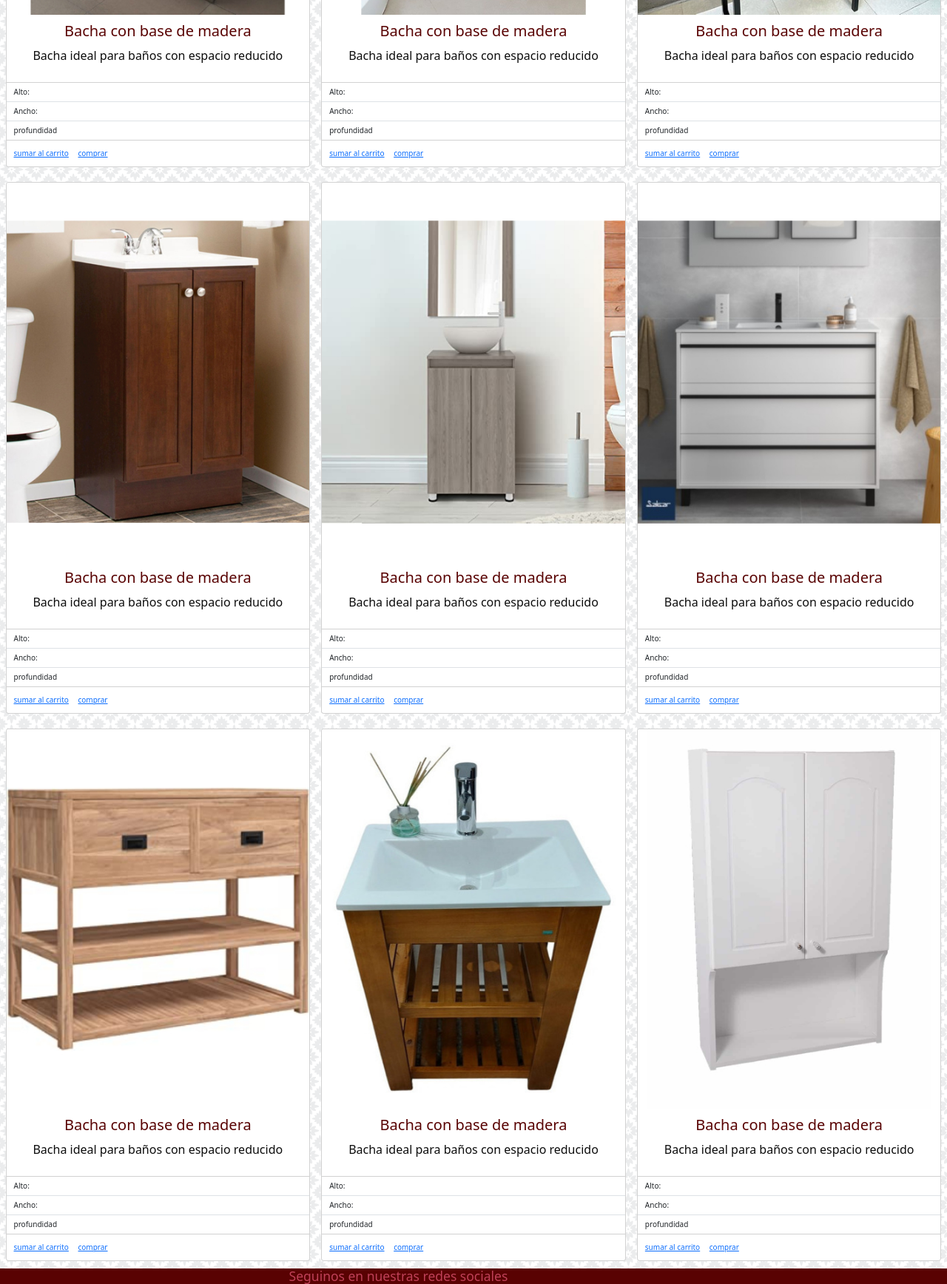
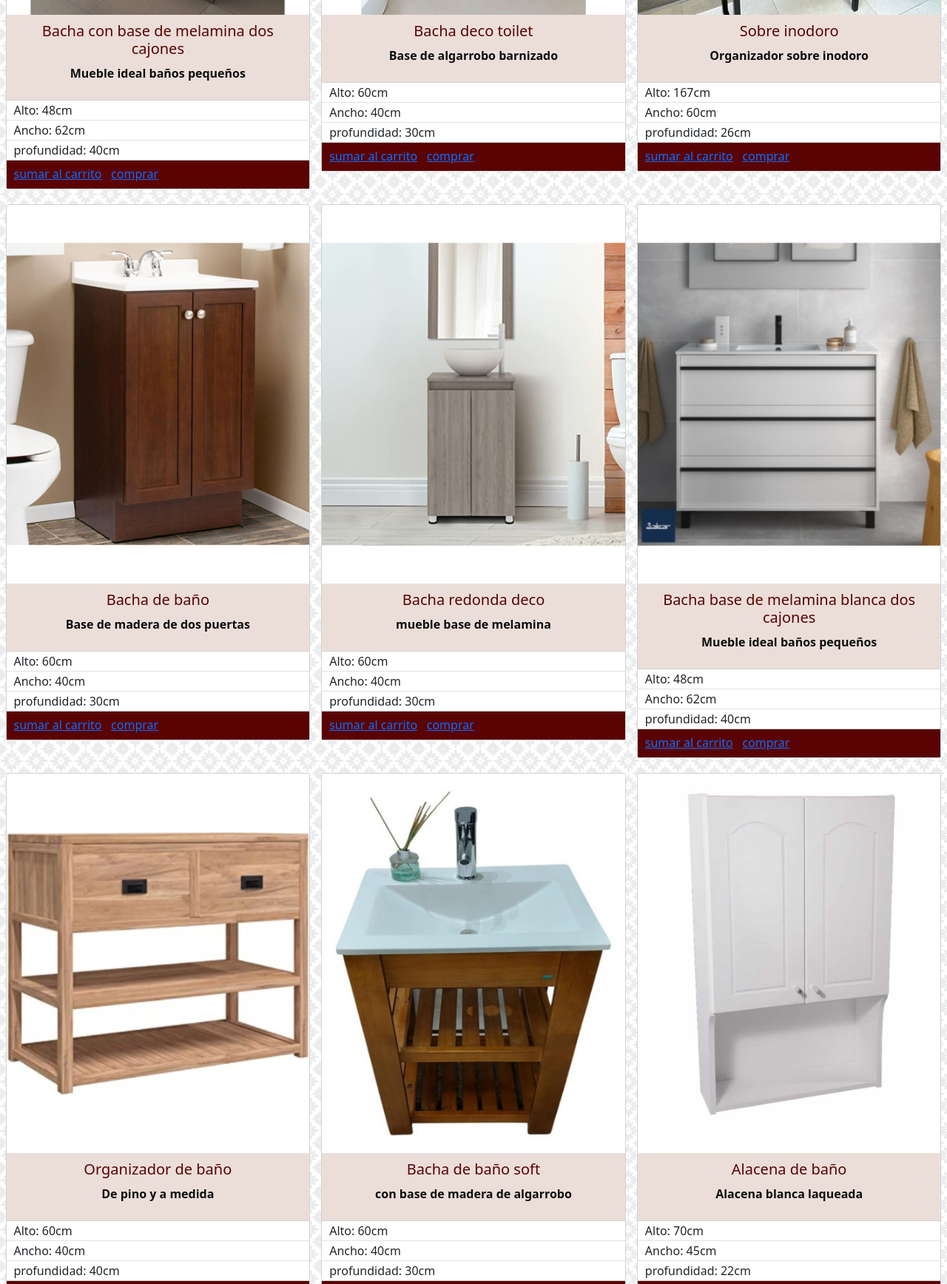
Before and after one commit to bicio1/proyecto-N2, a website: page pages/Baño.html in a window 1280 px wide. Shown: the part 671-2407 px from the top of the page at 74% size. Drawn offline with nearby package versions, Linux system fonts and the light colour scheme.

Commit message:
final con pagina 404

```diff
--- a/pages/Baño.html
+++ b/pages/Baño.html
@@ -3,7 +3,7 @@
   <head>
     <meta charset="utf-8">
     <meta name="viewport" content="width=device-width, initial-scale=1">
-    <title>Lalo muebles - Baño</title>
+    <title>Lalo muebles - muebles de baño a medida de pino y melamina</title>
     <link rel="shortcut icon" href="../img/favicon.ico" type="image/x-icon">
     <link href="https://cdn.jsdelivr.net/npm/bootstrap@5.3.0-alpha1/dist/css/bootstrap.min.css" rel="stylesheet" integrity="sha384-GLhlTQ8iRABdZLl6O3oVMWSktQOp6b7In1Zl3/Jr59b6EGGoI1aFkw7cmDA6j6gD" crossorigin="anonymous">
     <!-- mi css -->
@@ -58,17 +58,17 @@
           <div class="row">
               <article class="col-sm-12 col-md-6 col-lg-4 my-3">
                   <div class="card">
-                      <img src="../img/baño/baño1.jpg" class="card-img-top w-100" alt="mueble 1">
-                      <div class="card-body">
-                        <h2 class="text-center">Bacha con base de madera</h2>
-                        <p class="text-center">Bacha ideal para baños con espacio reducido</p>
+                      <img src="../img/baño/baño1.jpg" class="card-img-top w-100" alt="Bacha con base de melamina dos cajones">
+                      <div class="card-body background-titulo">
+                        <h2 class="text-center">Bacha con base de melamina dos cajones</h2>
+                        <p class="text-center">Mueble ideal baños pequeños</p>
                       </div>
                       <ul class="list-group list-group-flush">
-                        <li class="list-group-item">Alto:</li>
-                        <li class="list-group-item">Ancho:</li>
-                        <li class="list-group-item">profundidad</li>
+                        <li class="list-group-item">Alto: 48cm</li>
+                        <li class="list-group-item">Ancho: 62cm</li>
+                        <li class="list-group-item">profundidad: 40cm</li>
                       </ul>
-                      <div class="card-body">
+                      <div class="card-body bg-compra">
                         <a href="#" class="card-link">sumar al carrito</a>
                         <a href="#" class="card-link">comprar</a>
                       </div>
@@ -77,17 +77,17 @@
               <!-- ends card 1 -->
               <article class="col-sm-12 col-md-6 col-lg-4 my-3">
                   <div class="card">
-                      <img src="../img/baño/baño2.jpg" class="card-img-top w-100" alt="mueble 2">
-                      <div class="card-body">
-                        <h2 class="text-center">Bacha con base de madera</h2>
-                        <p class="text-center">Bacha ideal para baños con espacio reducido</p>
+                      <img src="../img/baño/baño2.jpg" class="card-img-top w-100" alt="Bacha deco toilet">
+                      <div class="card-body background-titulo">
+                        <h2 class="text-center">Bacha deco toilet</h2>
+                        <p class="text-center">Base de algarrobo barnizado</p>
                       </div>
                       <ul class="list-group list-group-flush">
-                        <li class="list-group-item">Alto:</li>
-                        <li class="list-group-item">Ancho:</li>
-                        <li class="list-group-item">profundidad</li>
+                        <li class="list-group-item">Alto: 60cm</li>
+                        <li class="list-group-item">Ancho: 40cm</li>
+                        <li class="list-group-item">profundidad: 30cm</li>
                       </ul>
-                      <div class="card-body">
+                      <div class="card-body bg-compra">
                         <a href="#" class="card-link">sumar al carrito</a>
                         <a href="#" class="card-link">comprar</a>
                       </div>
@@ -96,17 +96,17 @@
               <!-- ends card 2 -->
               <article class="col-sm-12 col-md-6 col-lg-4 my-3">
                   <div class="card">
-                      <img src="../img/baño/baño3.jpg" class="card-img-top w-100" alt="mueble 3">
-                      <div class="card-body">
-                        <h2 class="text-center">Bacha con base de madera</h2>
-                        <p class="text-center">Bacha ideal para baños con espacio reducido</p>
+                      <img src="../img/baño/baño3.jpg" class="card-img-top w-100" alt="Organizador sobre inodoro">
+                      <div class="card-body background-titulo">
+                        <h2 class="text-center">Sobre inodoro</h2>
+                        <p class="text-center">Organizador sobre inodoro</p>
                       </div>
                       <ul class="list-group list-group-flush">
-                        <li class="list-group-item">Alto:</li>
-                        <li class="list-group-item">Ancho:</li>
-                        <li class="list-group-item">profundidad</li>
+                        <li class="list-group-item">Alto: 167cm</li>
+                        <li class="list-group-item">Ancho: 60cm</li>
+                        <li class="list-group-item">profundidad: 26cm</li>
                       </ul>
-                      <div class="card-body">
+                      <div class="card-body bg-compra">
                         <a href="#" class="card-link">sumar al carrito</a>
                         <a href="#" class="card-link">comprar</a>
                       </div>
@@ -115,17 +115,17 @@
               <!-- ends card 3 -->
               <article class="col-sm-12 col-md-6 col-lg-4 my-3">
                   <div class="card">
-                      <img src="../img/baño/baño4.jpg" class="card-img-top w-100" alt="mueble 4">
-                      <div class="card-body">
-                        <h2 class="text-center">Bacha con base de madera</h2>
-                        <p class="text-center">Bacha ideal para baños con espacio reducido</p>
+                      <img src="../img/baño/baño4.jpg" class="card-img-top w-100" alt="Bacha de baño Base de madera de dos puertas">
+                      <div class="card-body background-titulo">
+                        <h2 class="text-center">Bacha de baño</h2>
+                        <p class="text-center">Base de madera de dos puertas</p>
                       </div>
                       <ul class="list-group list-group-flush">
-                        <li class="list-group-item">Alto:</li>
-                        <li class="list-group-item">Ancho:</li>
-                        <li class="list-group-item">profundidad</li>
+                        <li class="list-group-item">Alto: 60cm</li>
+                        <li class="list-group-item">Ancho: 40cm</li>
+                        <li class="list-group-item">profundidad: 30cm</li>
                       </ul>
-                      <div class="card-body">
+                      <div class="card-body bg-compra">
                         <a href="#" class="card-link">sumar al carrito</a>
                         <a href="#" class="card-link">comprar</a>
                       </div>
@@ -134,17 +134,17 @@
               <!-- ends card 4 -->
               <article class="col-sm-12 col-md-6 col-lg-4 my-3">
                   <div class="card">
-                      <img src="../img/baño/baño5.jpg" class="card-img-top w-100" alt="mueble 5">
-                      <div class="card-body">
-                        <h2 class="text-center">Bacha con base de madera</h2>
-                        <p class="text-center">Bacha ideal para baños con espacio reducido</p>
+                      <img src="../img/baño/baño5.jpg" class="card-img-top w-100" alt="Bacha redonda deco mueble base de melamina">
+                      <div class="card-body background-titulo">
+                        <h2 class="text-center">Bacha redonda deco</h2>
+                        <p class="text-center">mueble base de melamina</p>
                       </div>
                       <ul class="list-group list-group-flush">
-                        <li class="list-group-item">Alto:</li>
-                        <li class="list-group-item">Ancho:</li>
-                        <li class="list-group-item">profundidad</li>
+                        <li class="list-group-item">Alto: 60cm</li>
+                        <li class="list-group-item">Ancho: 40cm</li>
+                        <li class="list-group-item">profundidad: 30cm</li>
                       </ul>
-                      <div class="card-body">
+                      <div class="card-body bg-compra">
                         <a href="#" class="card-link">sumar al carrito</a>
                         <a href="#" class="card-link">comprar</a>
                       </div>
@@ -153,17 +153,17 @@
               <!-- ends card 5 -->
               <article class="col-sm-12 col-md-6 col-lg-4 my-3">
                   <div class="card">
-                      <img src="../img/baño/baño6.jpg" class="card-img-top w-100" alt="mueble 6">
-                      <div class="card-body">
-                        <h2 class="text-center">Bacha con base de madera</h2>
-                        <p class="text-center">Bacha ideal para baños con espacio reducido</p>
+                      <img src="../img/baño/baño6.jpg" class="card-img-top w-100" alt="Bacha base de melamina blanca dos cajones">
+                      <div class="card-body background-titulo">
+                        <h2 class="text-center">Bacha base de melamina blanca dos cajones</h2>
+                        <p class="text-center">Mueble ideal baños pequeños</p>
                       </div>
                       <ul class="list-group list-group-flush">
-                        <li class="list-group-item">Alto:</li>
-                        <li class="list-group-item">Ancho:</li>
-                        <li class="list-group-item">profundidad</li>
+                        <li class="list-group-item">Alto: 48cm</li>
+                        <li class="list-group-item">Ancho: 62cm</li>
+                        <li class="list-group-item">profundidad: 40cm</li>
                       </ul>
-                      <div class="card-body">
+                      <div class="card-body bg-compra">
                         <a href="#" class="card-link">sumar al carrito</a>
                         <a href="#" class="card-link">comprar</a>
                       </div>
@@ -172,17 +172,17 @@
               <!-- ends card 6 -->
               <article class="col-sm-12 col-md-6 col-lg-4 my-3">
                 <div class="card">
-                    <img src="../img/baño/baño7.jpg" class="card-img-top w-100" alt="mueble 7">
-                    <div class="card-body">
-                      <h2 class="text-center">Bacha con base de madera</h2>
-                      <p class="text-center">Bacha ideal para baños con espacio reducido</p>
+                    <img src="../img/baño/baño7.jpg" class="card-img-top w-100" alt="Organizador de baño">
+                    <div class="card-body background-titulo">
+                      <h2 class="text-center">Organizador de baño</h2>
+                      <p class="text-center">De pino y a medida</p>
                     </div>
                     <ul class="list-group list-group-flush">
-                      <li class="list-group-item">Alto:</li>
-                      <li class="list-group-item">Ancho:</li>
-                      <li class="list-group-item">profundidad</li>
+                      <li class="list-group-item">Alto: 60cm</li>
+                      <li class="list-group-item">Ancho: 40cm</li>
+                      <li class="list-group-item">profundidad: 40cm</li>
                     </ul>
-                    <div class="card-body">
+                    <div class="card-body bg-compra">
                       <a href="#" class="card-link">sumar al carrito</a>
                       <a href="#" class="card-link">comprar</a>
                     </div>
@@ -191,17 +191,17 @@
             <!-- ends card 7 -->
             <article class="col-sm-12 col-md-6 col-lg-4 my-3">
               <div class="card">
-                  <img src="../img/baño/baño8.jpg" class="card-img-top w-100" alt="mueble 8">
-                  <div class="card-body">
-                    <h2 class="text-center">Bacha con base de madera</h2>
-                    <p class="text-center">Bacha ideal para baños con espacio reducido</p>
+                  <img src="../img/baño/baño8.jpg" class="card-img-top w-100" alt="Bacha de baño soft con base de madera de algarrobo">
+                  <div class="card-body background-titulo">
+                    <h2 class="text-center">Bacha de baño soft</h2>
+                    <p class="text-center">con base de madera de algarrobo</p>
                   </div>
                   <ul class="list-group list-group-flush">
-                    <li class="list-group-item">Alto:</li>
-                    <li class="list-group-item">Ancho:</li>
-                    <li class="list-group-item">profundidad</li>
+                    <li class="list-group-item">Alto: 60cm</li>
+                    <li class="list-group-item">Ancho: 40cm</li>
+                    <li class="list-group-item">profundidad: 30cm</li>
                   </ul>
-                  <div class="card-body">
+                  <div class="card-body bg-compra">
                     <a href="#" class="card-link">sumar al carrito</a>
                     <a href="#" class="card-link">comprar</a>
                   </div>
@@ -210,17 +210,17 @@
           <!-- ends card 8 -->
           <article class="col-sm-12 col-md-6 col-lg-4 my-3">
             <div class="card">
-                <img src="../img/baño/baño9.jpg" class="card-img-top w-100" alt="mueble 9">
-                <div class="card-body">
-                  <h2 class="text-center">Bacha con base de madera</h2>
-                  <p class="text-center">Bacha ideal para baños con espacio reducido</p>
+                <img src="../img/baño/baño9.jpg" class="card-img-top w-100" alt="Alacena blanca laqueada">
+                <div class="card-body background-titulo">
+                  <h2 class="text-center">Alacena de baño</h2>
+                  <p class="text-center">Alacena blanca laqueada</p>
                 </div>
                 <ul class="list-group list-group-flush">
-                  <li class="list-group-item">Alto:</li>
-                  <li class="list-group-item">Ancho:</li>
-                  <li class="list-group-item">profundidad</li>
+                  <li class="list-group-item">Alto: 70cm</li>
+                  <li class="list-group-item">Ancho: 45cm</li>
+                  <li class="list-group-item">profundidad: 22cm</li>
                 </ul>
-                <div class="card-body">
+                <div class="card-body bg-compra">
                   <a href="#" class="card-link">sumar al carrito</a>
                   <a href="#" class="card-link">comprar</a>
                 </div>
@@ -234,7 +234,7 @@
     </main>
     <!-- ends main -->
     <footer>
-        <section class="display justify-content align-items">
+      <section class="footer-size">
       <div>
       <h3>Seguinos en nuestras redes sociales</h3>
       </div>
--- a/scss/_commons.scss
+++ b/scss/_commons.scss
@@ -23,9 +23,22 @@ h3{
 
 p{
     color: $keyColor3;
+    font-weight: 600;
+    font-size: $textMd;
+    line-height: $textXl;
+}
+
+li{
+    color: $keyColor3;
+    font-weight: 300;
+    font-size: $textMd;
+    line-height: $textSm;
+}
+
+a{
     font-weight: 100;
     font-size: $textMd;
-    line-height: $textXl;
+    line-height: $textSm;
 }
 
 //body
@@ -35,6 +48,11 @@ p{
 }
 body{
     background-image: url(../img/Backgrounds/moroccan-flower.png);
+}
+
+.bg-compra{
+    background-color: $third;
+
 }
 
 //hover
@@ -63,11 +81,17 @@ footer{
     width: auto;
     height: 25px;
     margin-top: 5px;
-    margin-right: 5px;
-    margin-bottom: 0px;
-    margin-left: 5px;
+    margin-right: 6px;
+    margin-bottom: 5px;
+    margin-left: 6px;
 }
 
 .bg-btn{
     background-color: $keyColor4;
 }
+
+.footer-size{
+    justify-content: space-evenly;
+    align-items: center;
+    display: flex;
+}
```
Also changed, not shown: index.html (+41 -41 lines), pages/Cocina.html (+50 -50 lines), pages/Contacto.html (+1 -1 lines), pages/Dormitorio.html (+74 -74 lines), pages/error_404.html (added, +16 -0 lines), scss/_nav.scss (+9 -4 lines), scss/_vars.scss (+25 -0 lines), css/main.css, error_404/404-error-page-not-found.jpg (added), 1 other file. Lines whose indentation alone changed are shown as unchanged.
